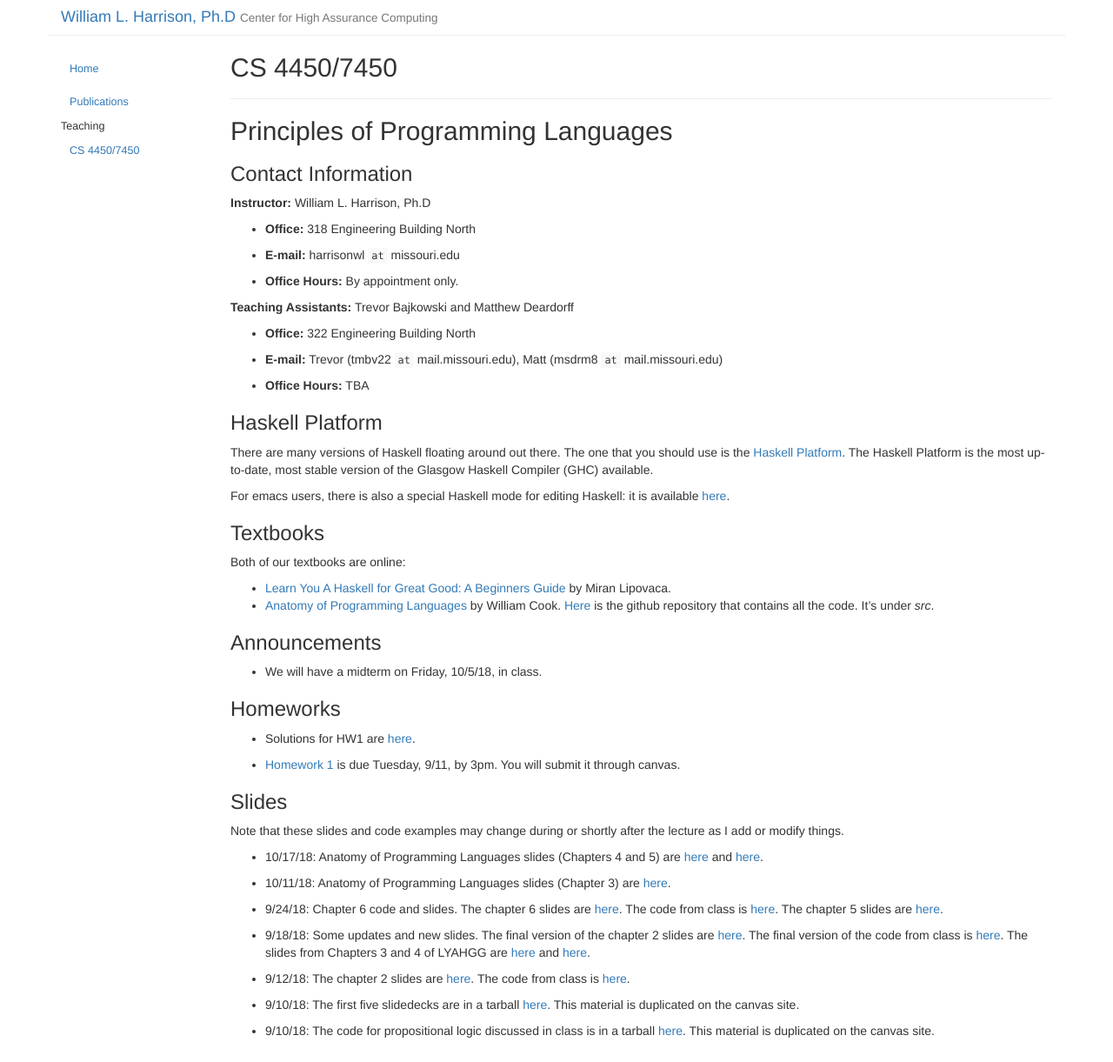
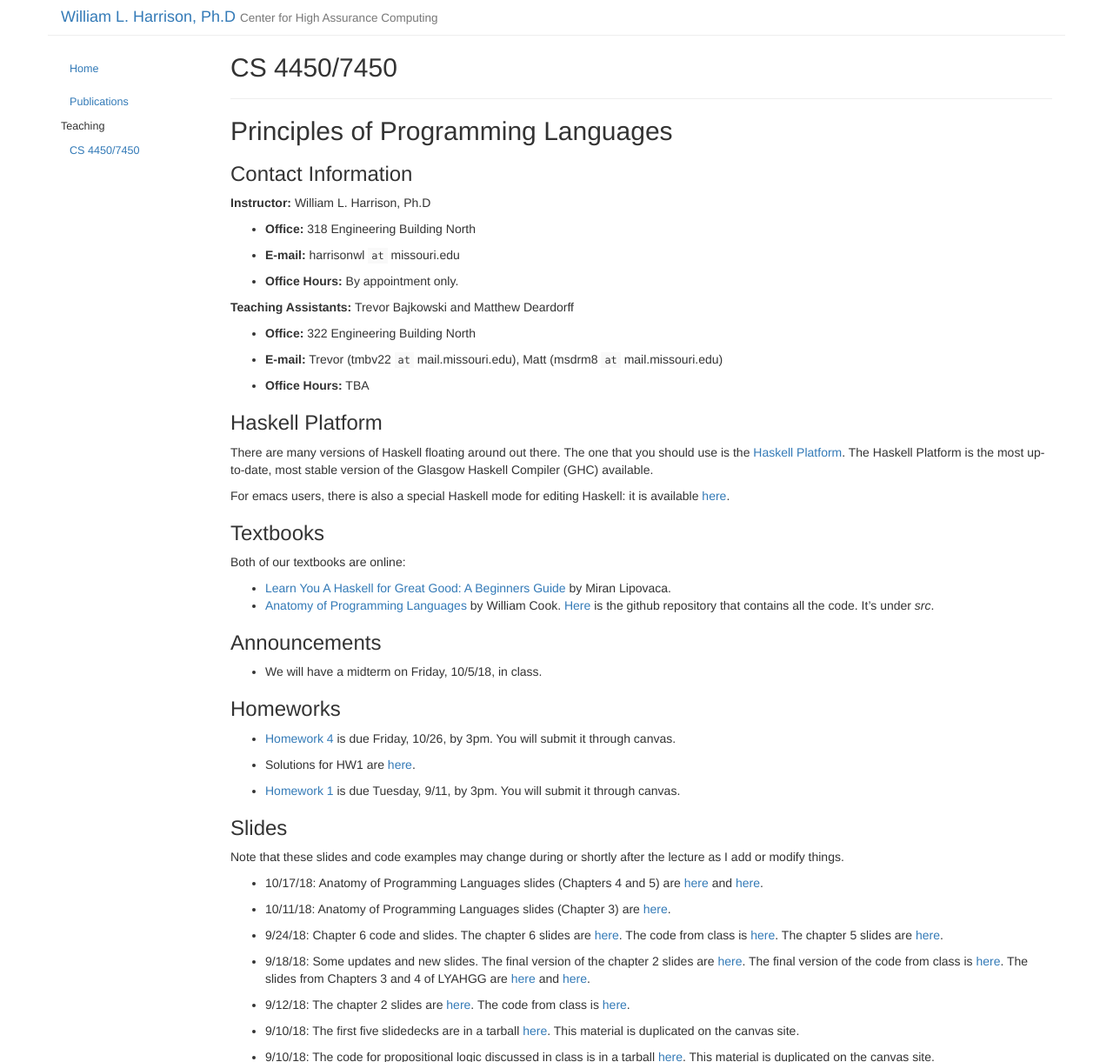
Before and after one commit to harrisonwl/harrisonwl.github.io, a Jekyll site: the page built from _posts/2018-09-10-cs4450.md, in a window 1280 px wide, cut to the strip 0-1221 px from the top of the page. Shown: the whole strip at 87% size. Built offline with Jekyll 4.4.1, drawn with Linux system fonts in a browser that asks for light colours.

Commit message:
adding homework 4

```diff
--- a/_posts/2018-09-10-cs4450.md
+++ b/_posts/2018-09-10-cs4450.md
@@ -49,6 +49,8 @@ Both of our textbooks are online:
 
 ### Homeworks
 
+* <a href="https://harrisonwl.github.io/assets/courses/popl/fall2018/homework/HW4.pdf">Homework 4</a> is due Friday, 10/26, by 3pm. You will submit it through canvas.
+
 * Solutions for HW1 are <a href="https://harrisonwl.github.io/assets/courses/popl/fall2018/homework/HW1/SolutionsHW1.hs">here</a>.
 
 * <a href="https://harrisonwl.github.io/assets/courses/popl/fall2018/homework/HW1/HW1.hs">Homework 1</a> is due Tuesday, 9/11, by 3pm. You will submit it through canvas.
```
Also changed, not shown: 1 other file.
